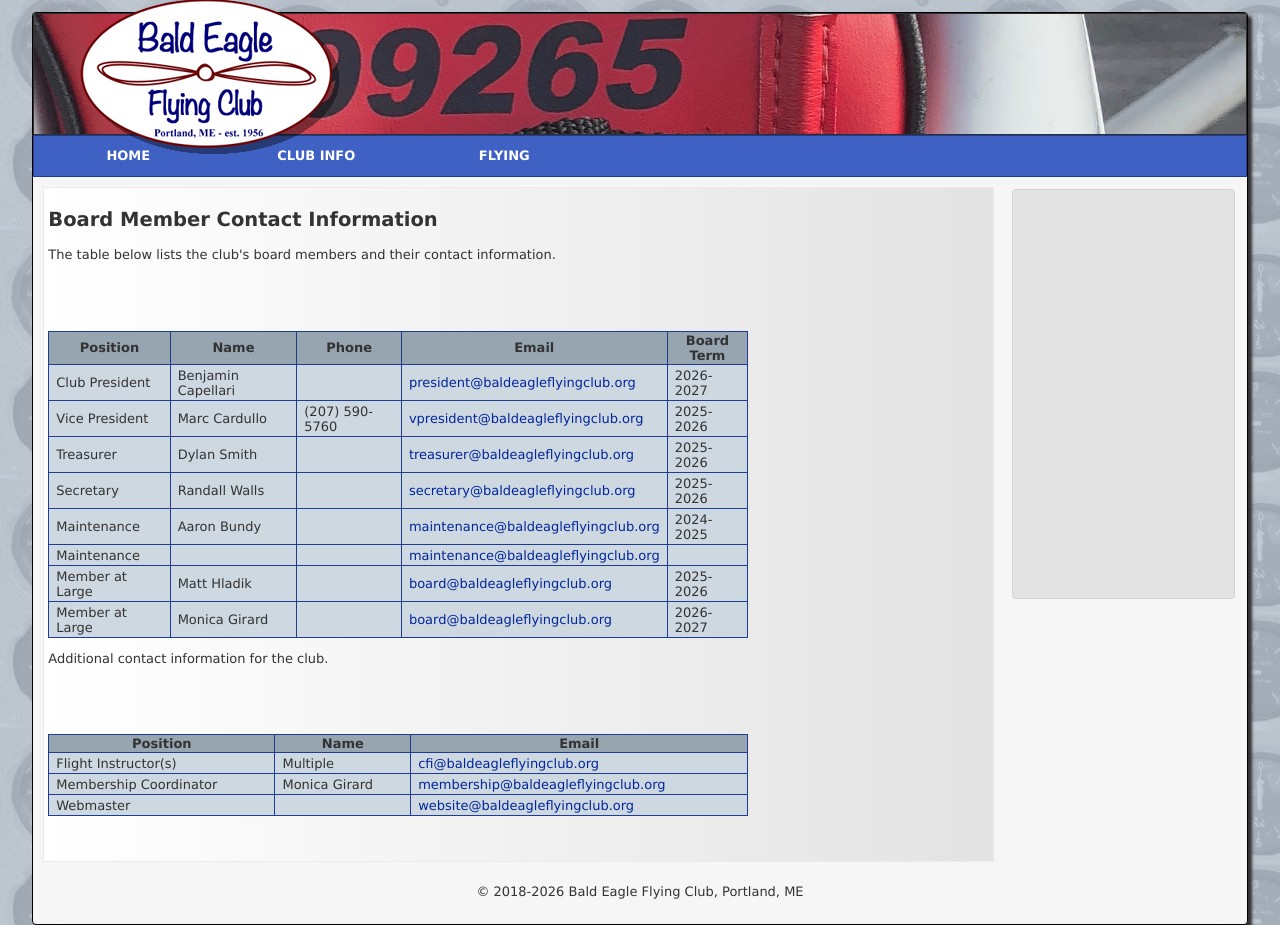
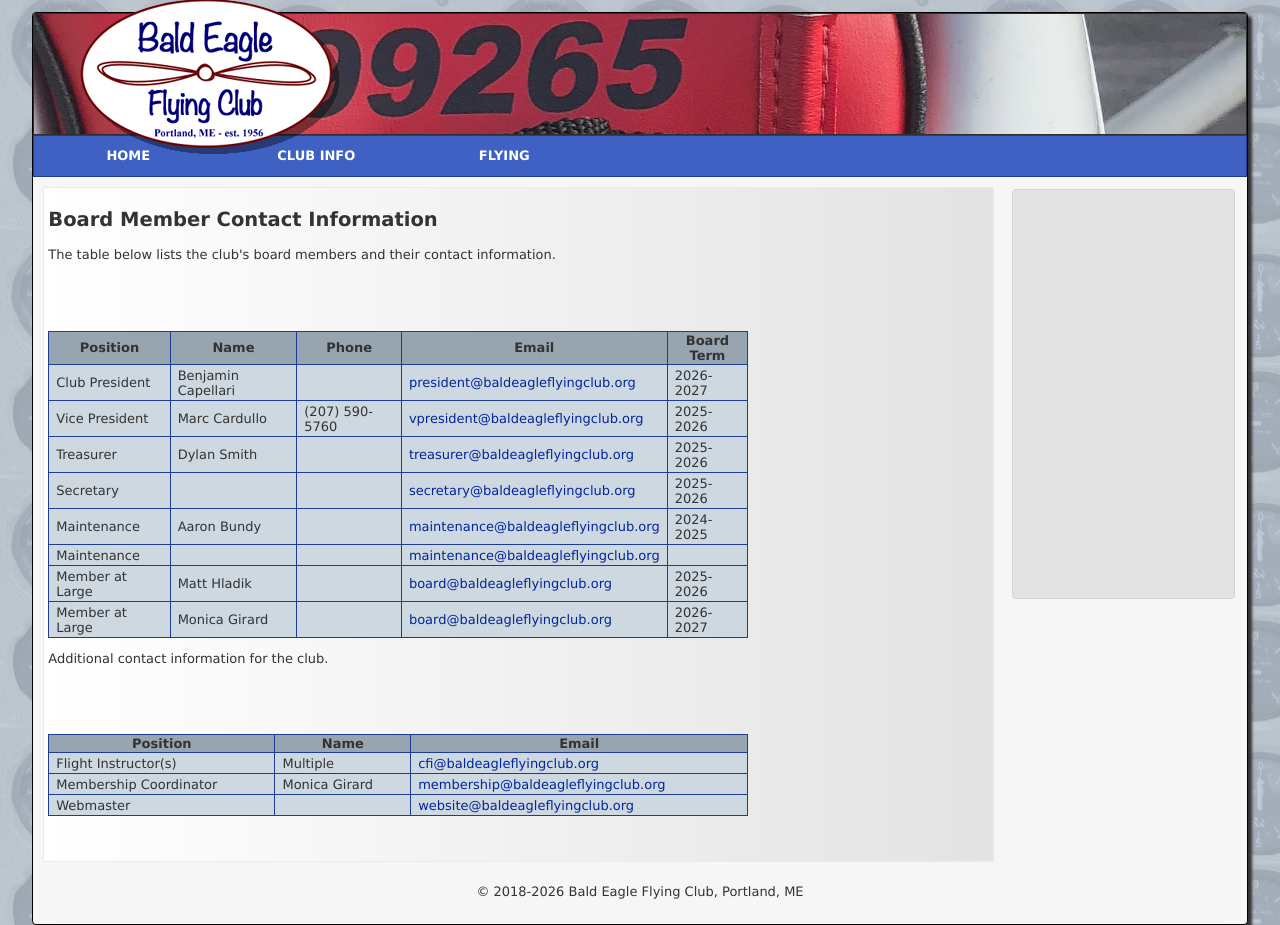
Before and after one commit to gatheall/BEFC, a PHP site: page /board.php in a window 1280 px wide. Shown: the part 16-941 px from the top of the page. Run offline with PHP 8.4, Linux system fonts and the light colour scheme; some libraries are stand-ins or nearby versions.

Commit message:
Update board.php
Remove Randall W as secretary

```diff
--- a/website/board.php
+++ b/website/board.php
@@ -58,7 +58,7 @@
 		</tr>
 		<tr>
 			<td>Secretary</td>
-			<td>Randall Walls</td>
+			<td>&nbsp;</td>
 			<td>&nbsp;</td>
 			<td><a href="mailto:secretary@baldeagleflyingclub.org">secretary@baldeagleflyingclub.org</a></td>
 			<td>2025-2026</td>
```
